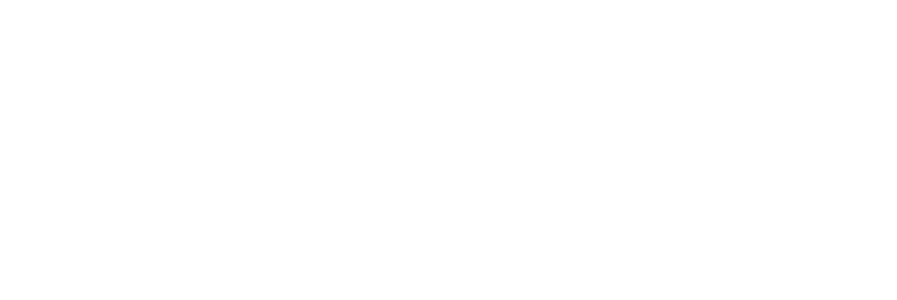
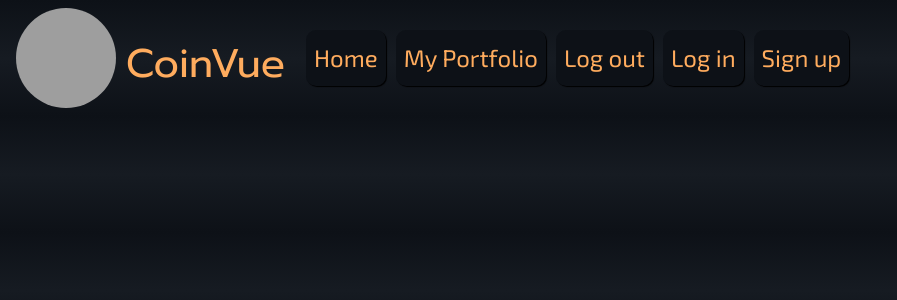
Before and after one commit to luke2533/coin-vue, a Flask app: page / in a window 1280 px wide. Before the commit the part shown is empty. Shown: the top 300 px of the page, without its empty margins (0-897 px from the left). Run offline with Flask 2, Linux system fonts and the light colour scheme; some libraries are stand-ins or nearby versions; grey boxes are pictures that could not be loaded.

Commit message:
Added nav and style.css file

```diff
--- /dev/null
+++ b/static/css/style.css
@@ -0,0 +1,75 @@
+@import url('https://fonts.googleapis.com/css2?family=Exo+2:wght@300;400;700&family=Prompt:wght@300;400;700&display=swap');
+
+/* Universal */
+
+body {
+    background-image: linear-gradient(#0d1117, #161b22, #0d1117);
+    color: #FFAC5E;
+    font-family: "Exo 2", sans-serif;
+}
+
+h1 {
+    font-family: "Prompt", sans-serif;
+}
+
+a:hover {
+    text-decoration: none;
+}
+
+/* Universal */
+
+/* Nav-bar */
+
+.nav-bar {
+    background-color: #161b22;
+    height: 125px;
+    align-items: center;
+}
+
+.logo {
+    border-radius: 50%;
+    height: 100px;
+    width: 100px;
+}
+
+.nav-title {
+    text-align: center;
+    color: #FFAC5E;
+    margin-top: 20px;
+    margin-left: 10px;
+    font-size: 2em;
+}
+
+.nav-title:hover {
+    color: white;
+}
+
+.nav-item {
+    font-size: 1.5em;
+}
+
+.nav-link {
+    background-color: #0d1117;
+    box-shadow: 1px 1px 1px black;
+    color: #FFAC5E;
+    padding: 10px;
+    margin: 5px;
+    border-radius: 10px;
+}
+
+.nav-link:hover {
+    background-color: #FFAC5E;
+    color: black;
+}
+
+.nav-link:hover .nav-icon {
+    color: black;
+}
+
+.nav-icon {
+    font-size: 1em;
+    color: #FFAC5E;
+    margin: 5px;
+}
+
+/* Nav-bar */
--- a/templates/base.html
+++ b/templates/base.html
@@ -9,12 +9,46 @@
         crossorigin="anonymous" referrerpolicy="no-referrer" type="text/css"/>
     <link rel="stylesheet" href="https://cdn.jsdelivr.net/npm/bootstrap@4.5.3/dist/css/bootstrap.min.css"
         integrity="sha384-TX8t27EcRE3e/ihU7zmQxVncDAy5uIKz4rEkgIXeMed4M0jlfIDPvg6uqKI2xXr2" crossorigin="anonymous">
+    <link rel="stylesheet" href="{{ url_for('static', filename='css/style.css') }}" type="text/css">
         {% block styles %}
         {% endblock %}
     <title>CoinVue</title>
 </head>
 <body>
     <header>
+        <!-- Nav bar -->
+
+        <nav class="navbar navbar-expand-lg nav-color">
+            <a href="#">
+                <img src="https://thumbs.dreamstime.com/b/blockchain-technology-icon-vector-block-chain-symbol-blockchain-technology-modern-icon-vector-block-chain-symbol-logo-element-106099068.jpg"
+                alt="CoinVue logo" class="logo"></a>
+            <a class="navbar-brand" href="#"><h1 class="nav-title">CoinVue</h1></a>
+            <button class="mobile-menu navbar-toggler" type="button" data-toggle="collapse" data-target="#nav-menu" aria-controls="nav-menu" aria-expanded="false" aria-label="Toggle navigation">
+                <i class="fas fa-bars"></i>
+            </button>
+
+            <div class="collapse navbar-collapse" id="nav-menu">
+                <ul class="navbar-nav mr-auto">
+                    <li class="nav-item">
+                        <a class="nav-link btn-link" href="#">Home</a>
+                    </li>
+                    <li class="nav-item">
+                        <a class="nav-link btn-link" href="#">My Portfolio</a>
+                    </li>
+                    <li class="nav-item">
+                        <a class="nav-link btn-link link-bottom" href="#">Log out</a>
+                    </li>
+                    <li class="nav-item">
+                        <a class="nav-link btn-link" href="#">Log in</a>
+                    </li>
+                    <li class="nav-item">
+                        <a class="nav-link btn-link link-bottom" href="#">Sign up</a>
+                    </li>
+                </ul>
+            </div>
+        </nav>
+
+        <!-- Nav bar -->
 
     </header>
 
```
Also changed, not shown: README.md.
